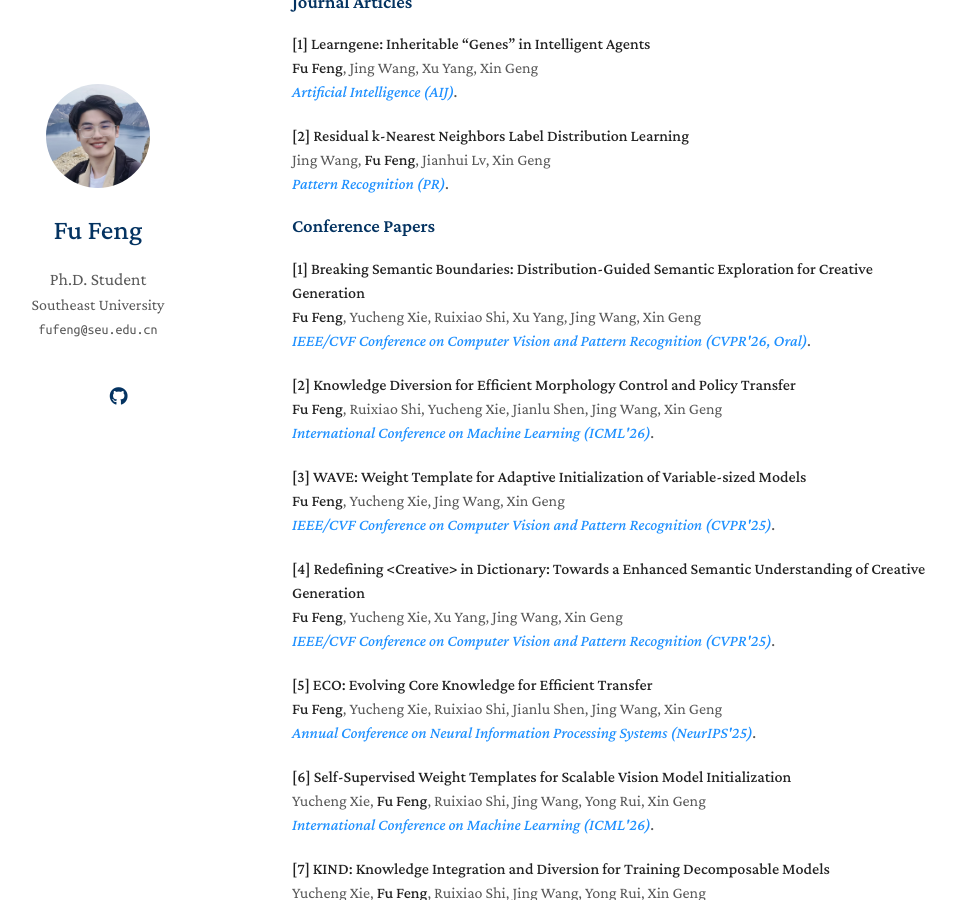
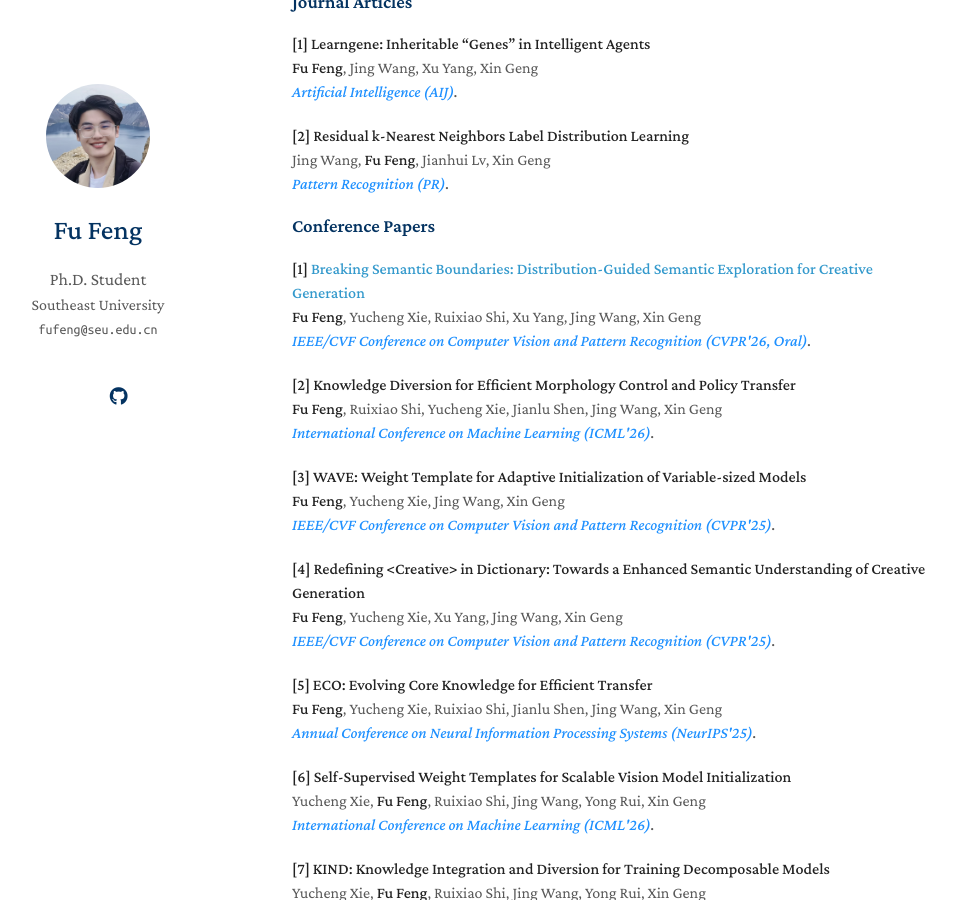
Before and after one commit to fu-feng/fu-feng.github.io, a Jekyll site: the page built from index.md, in a window 1280 px wide and 900 px high, scrolled down 569 px. Shown: the whole window, without its empty margins (178-1134 px from the left). Built offline with Jekyll 4.4.1, drawn with Linux system fonts in a browser that asks for light colours; nearby versions of some CDN libraries; a style sheet for code colours, icons or effects is not loaded; our own code applies the rules of GitHub Pages for plain Markdown files; part of the change alters nothing that is shown.

```diff
--- a/index.md
+++ b/index.md
@@ -51,7 +51,7 @@ Jing Wang, <strong>Fu Feng</strong>, Jianhui Lv, Xin Geng
 ### Conference Papers
 [comment]: <> (Arxiv)
 <div class="paper">
-<p><strong>[1] Breaking Semantic Boundaries: Distribution-Guided Semantic Exploration for Creative Generation</strong>
+<p><strong>[1] <a href="./38568.pdf" target="_blank">Breaking Semantic Boundaries: Distribution-Guided Semantic Exploration for Creative Generation</a></strong>
 <br />
 <strong>Fu Feng</strong>, Yucheng Xie, Ruixiao Shi, Xu Yang, Jing Wang, Xin Geng
 <br />
```
